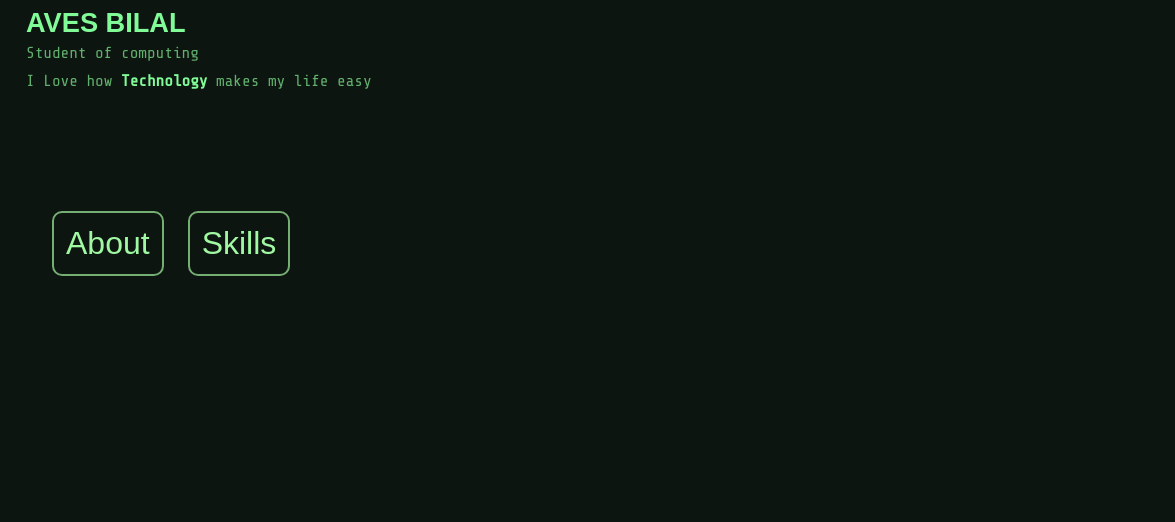
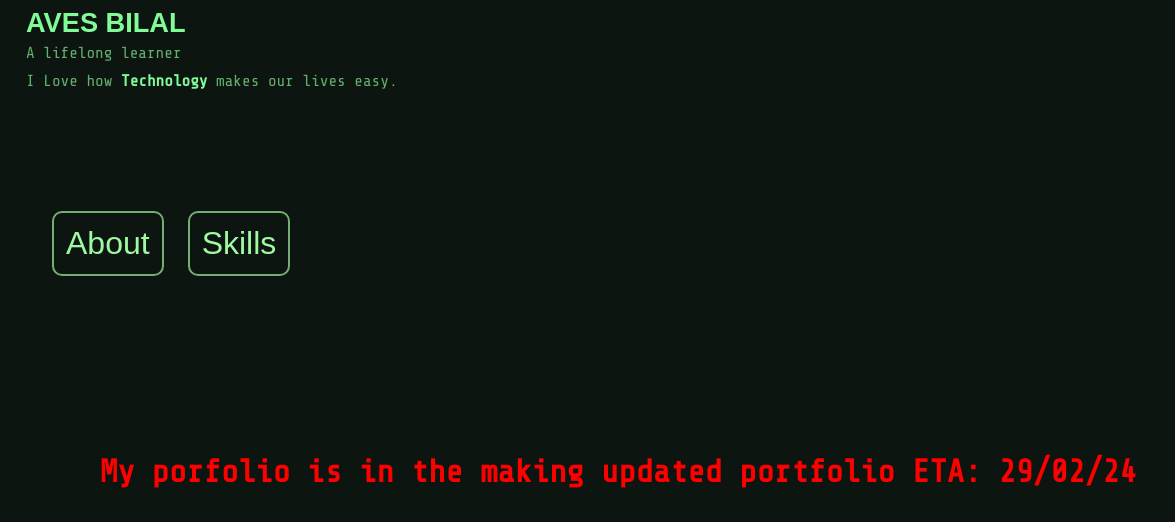
Before and after one commit to avesbilal/portfolio, a plain HTML site: page index.html in a window 1280 px wide. Shown: the part 275-797 px from the top of the page, 0-1175 px from the left. Drawn offline with nearby package versions, Linux system fonts and the light colour scheme; a web font is replaced by a local one.

Commit message:
notice added to the homepage

```diff
--- a/css/myinfo.css
+++ b/css/myinfo.css
@@ -27,8 +27,7 @@
     width: 100%;
     white-space: nowrap;
     overflow: hidden;
-    animation:
-        typing 4s steps(40);
+    animation: typing 4s steps(40);
         /*cursor: .4s step-end infinite alternate; <-- will figure this out later*/
     }
 
@@ -42,3 +41,13 @@
     font-family: 'Share Tech Mono', sans-serif;
     font-style: normal;
     }
+
+    .notice {
+    color: #ff0000;
+    font-weight: bold;
+    font-family: 'Share Tech Mono', sans-serif;
+    font-style: normal;
+    position: relative;
+    bottom: 10px;
+    left: 100px;
+    }
--- a/index.html
+++ b/index.html
@@ -25,9 +25,9 @@
     </div>
     <img src="img/my_pfp.jpg" class="my_pfp">
     <p class="myname">AVES BILAL</p>
-    <p class="bio1">Student of computing</p>
+    <p class="bio1">A lifelong learner</p>
     <div class="container">
-        <p class="bio2">I Love how <em>Technology</em> makes my life easy</p>
+        <p class="bio2">I Love how <em>Technology</em> makes our lives easy.</p>
     </div>
     <nav>
         <ul class="edu">
@@ -42,5 +42,6 @@
             <a href="pages/about.html">About</a>
         </div>
     </div>
+    <h1 class="notice">My porfolio is in the making updated portfolio ETA: 29/02/24</h1>
 </body>
 </html>
```
Also changed, not shown: pages/about.html (+2 -1 lines).
